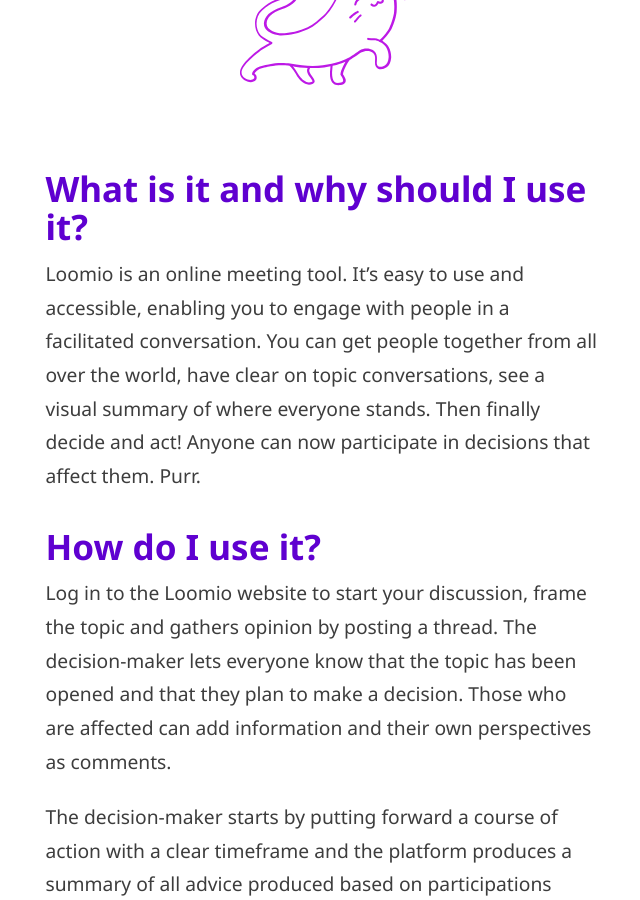
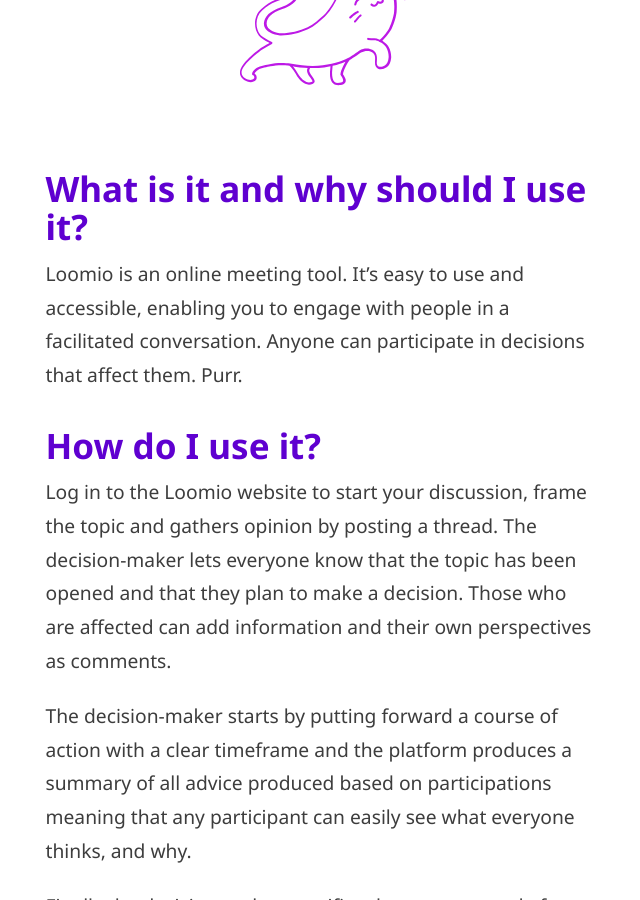
Before and after one commit to digidemlab/democat, a Jekyll site: the page built from _posts/2016-11-26-loomio.md, in a window 1280 px wide and 900 px high, scrolled down 1562 px. Shown: the whole window, without its empty margins (317-957 px from the left). Built offline with Jekyll 4.4.1, drawn with Linux system fonts in a browser that asks for light colours.

Commit message:
Updated Loomio

```diff
--- a/_posts/2016-11-26-loomio.md
+++ b/_posts/2016-11-26-loomio.md
@@ -24,7 +24,7 @@
 
 ## What is it and why should I use it?
 
-Loomio is an online meeting tool. It’s easy to use and accessible, enabling you to engage with people in a facilitated conversation.  You can get people together from all over the world, have clear on topic conversations, see a visual summary of where everyone stands. Then finally decide and act! Anyone can now participate in decisions that affect them. Purr.
+Loomio is an online meeting tool. It’s easy to use and accessible, enabling you to engage with people in a facilitated conversation. Anyone can participate in decisions that affect them. Purr.
 
 ## How do I use it?
 
```
